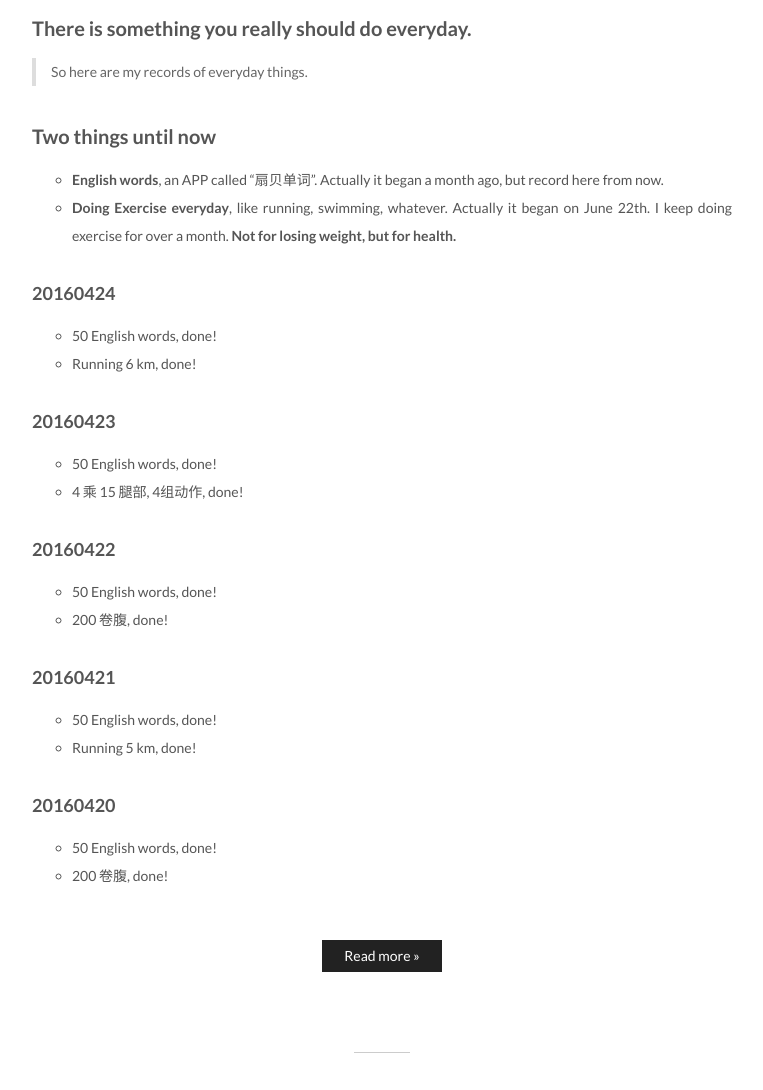
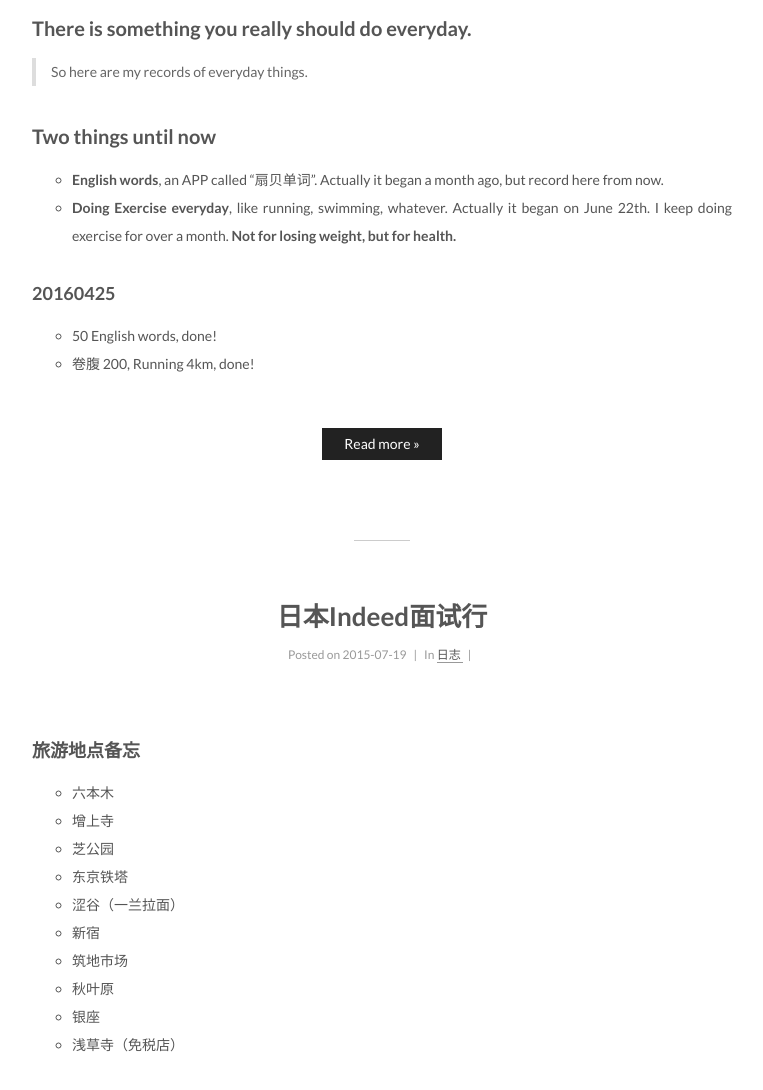
Before and after one commit to DotComing/dotcoming.github.io, a plain HTML site: page index.html in a window 1280 px wide. Shown: the part 3596-4686 px from the top of the page, without its empty margins (258-1021 px from the left). Drawn offline with nearby package versions, Linux system fonts and the light colour scheme; some packages are replaced by stand-ins of ours; a script that the page names is missing.

Commit message:
Site updated: 2016-04-26 11:50:11

```diff
--- a/css/main.css
+++ b/css/main.css
@@ -1534,7 +1534,7 @@ pre .javascript .function {
   width: 4px;
   height: 4px;
   border-radius: 50%;
-  background: #28ffa3;
+  background: #7770ff;
 }
 .links-of-blogroll {
   font-size: 13px;
--- a/index.html
+++ b/index.html
@@ -1097,25 +1097,9 @@
 <li><strong>English words</strong>, an APP called “扇贝单词”. Actually it began a month ago, but record here from now.</li>
 <li><strong>Doing Exercise everyday</strong>, like running, swimming, whatever. Actually it began on June 22th. I keep doing exercise for over a month. <strong>Not for losing weight, but for health.</strong></li>
 </ul>
-<h3 id="20160424"><a href="#20160424" class="headerlink" title="20160424"></a>20160424</h3><ul>
+<h3 id="20160425"><a href="#20160425" class="headerlink" title="20160425"></a>20160425</h3><ul>
 <li>50 English words, done!</li>
-<li>Running 6 km, done!</li>
-</ul>
-<h3 id="20160423"><a href="#20160423" class="headerlink" title="20160423"></a>20160423</h3><ul>
-<li>50 English words, done!</li>
-<li>4 乘 15 腿部, 4组动作, done!</li>
-</ul>
-<h3 id="20160422"><a href="#20160422" class="headerlink" title="20160422"></a>20160422</h3><ul>
-<li>50 English words, done!</li>
-<li>200 卷腹, done!</li>
-</ul>
-<h3 id="20160421"><a href="#20160421" class="headerlink" title="20160421"></a>20160421</h3><ul>
-<li>50 English words, done!</li>
-<li>Running 5 km, done!</li>
-</ul>
-<h3 id="20160420"><a href="#20160420" class="headerlink" title="20160420"></a>20160420</h3><ul>
-<li>50 English words, done!</li>
-<li>200 卷腹, done!</li>
+<li>卷腹 200, Running 4km, done!</li>
 </ul>
           <div class="post-more-link text-center">
             <a class="btn" href="/2015/08/14/Register-everyday/#more" rel="contents">
```
Also changed, not shown: 2015/07/19/TODO/index.html (+3 -3 lines), 2015/08/14/Register-everyday/index.html (+9 -5 lines), 2015/11/17/笑傲江湖读后感/index.html (+3 -3 lines), 2015/11/30/解忧杂货铺读后感/index.html (+3 -3 lines), 2015/12/03/白夜行读后感/index.html (+3 -3 lines).
